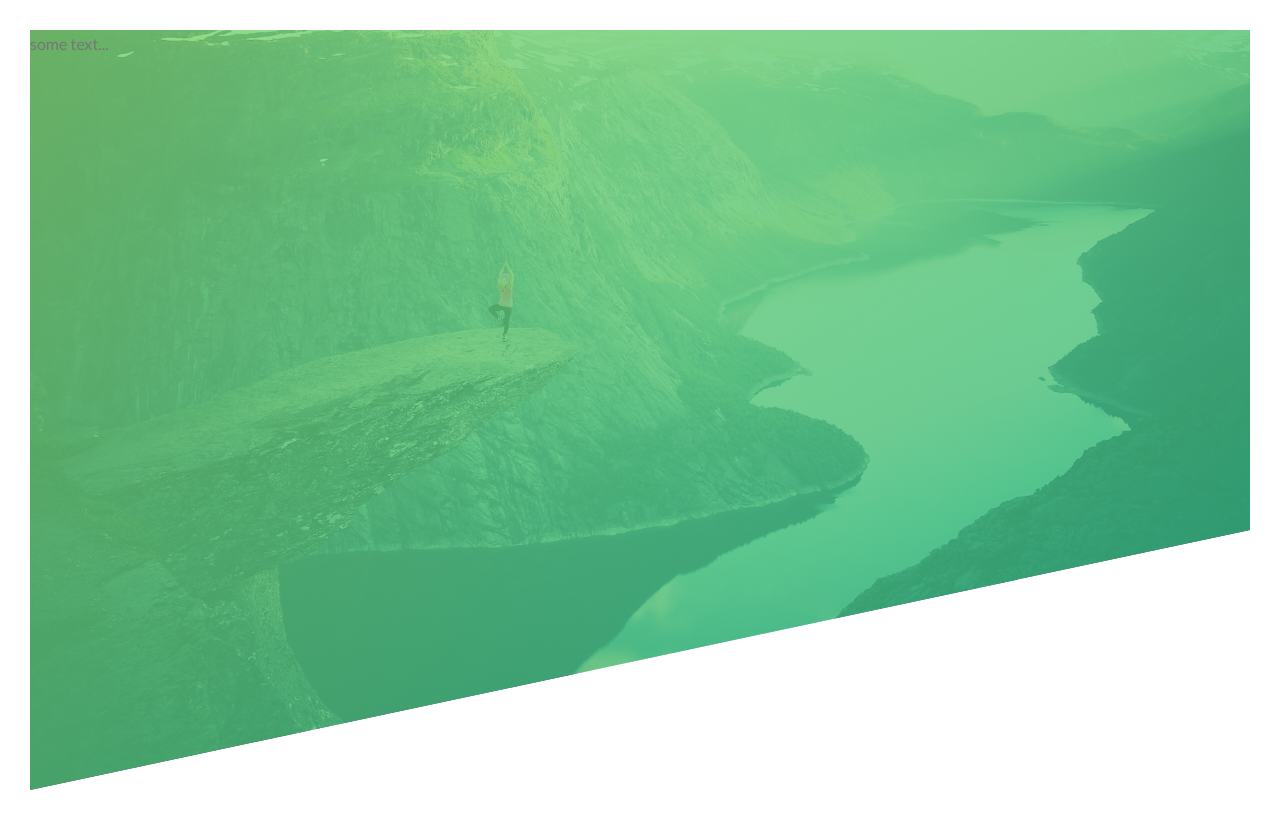
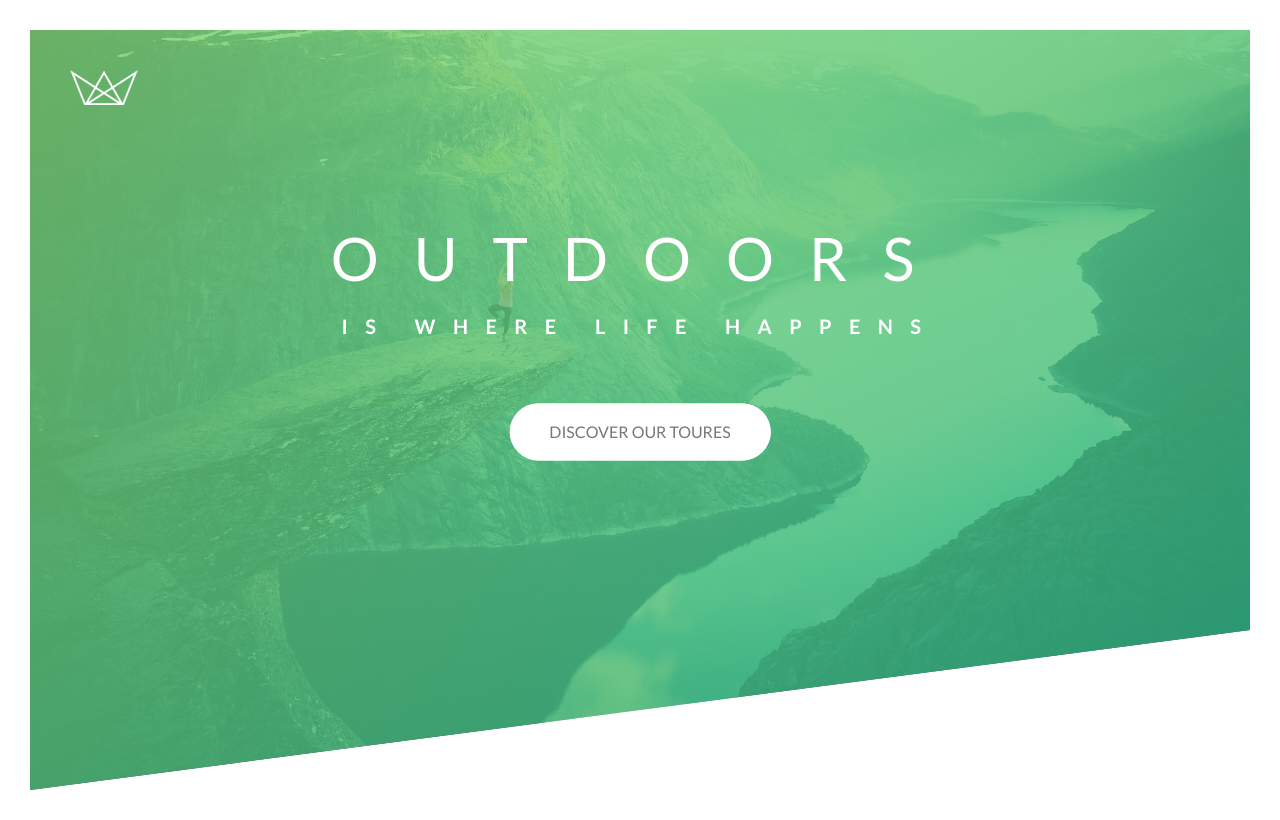
Before and after one commit to umed1989/touri_agency, a website: page index.html in a window 1280 px wide. Drawn offline with Linux system fonts and the light colour scheme.

Commit message:
added pseudo classes

```diff
--- a/css/style.css
+++ b/css/style.css
@@ -32,5 +32,141 @@ body {
     url(../img/hero.jpg);
   background-size: cover;
   background-position: top;
-  clip-path: polygon(0 0, 100% 0, 100% 500px, 0 100%);
+  position: relative;
+  clip-path: polygon(0 0, 100% 0, 100% 75vh, 0 100%);
 }
+
+.logo-box {
+  position: absolute;
+  left: 40px;
+  top: 40px;
+}
+
+.logo {
+  height: 35px;
+}
+
+.text-box {
+  position: absolute;
+  left: 50%;
+  top: 40%;
+  transform: translate(-50%, -50%);
+  text-align: center;
+}
+
+.heading-primary {
+  color: #fff;
+  text-transform: uppercase;
+  margin-bottom: 60px;
+  backface-visibility: hidden;
+}
+
+.heading-primary-main {
+  display: block;
+  font-size: 60px;
+  font-weight: 400;
+  letter-spacing: 35px;
+  animation: moveInLeft;
+  animation-duration: 3s;
+  animation-timing-function: ease-out;
+}
+
+.heading-primary-sub {
+  display: block;
+  font-size: 20px;
+  font-weight: 700;
+  letter-spacing: 17.4px;
+  animation: moveInRight 3s ease-out;
+}
+
+@keyframes moveInLeft {
+  0% {
+    opacity: 0;
+    transform: translateX(-100px);
+  }
+  80% {
+    transform: translateX(10px);
+  }
+  100% {
+    opacity: 1;
+    transform: translate(0);
+  }
+}
+
+@keyframes moveInRight {
+  0% {
+    opacity: 0;
+    transform: translateX(100px);
+  }
+  80% {
+    transform: translateX(-10px);
+  }
+  100% {
+    opacity: 1;
+    transform: translate(0);
+  }
+}
+
+@keyframes moveInBottom {
+  0% {
+    opacity: 0;
+    transform: translateY(30px);
+  }
+
+  100% {
+    opacity: 1;
+    transform: translate(0);
+  }
+}
+.btn:link,
+.btn:visited {
+  text-decoration: none;
+  text-transform: uppercase;
+  padding: 15px 40px;
+  display: inline-block;
+  border-radius: 100px;
+  transition: all 0.2s;
+  position: relative;
+}
+
+.btn:hover {
+  transform: trasnlateY(-3px);
+  box-shadow: 0 10px 20px rgba(0, 0, 0, 0.2);
+}
+
+.btn:active {
+  transform: translateY(-1px);
+  box-shadow: 0 5px 10px rgba(0, 0, 0, 0.2);
+}
+
+.btn-white {
+  background-color: #fff;
+  color: #777;
+}
+
+.btn-white::after {
+  background-color: white;
+}
+
+.btn::after {
+  content: "";
+  display: inline-block;
+  height: 100%;
+  width: 100%;
+  border-radius: 100px;
+  position: absolute;
+  top: 0;
+  left: 0;
+  z-index: -1;
+  transition: all 0.4s;
+}
+
+.btn:hover::after {
+  transform: scaleX(1.4) scaleY(1.6);
+  opacity: 0;
+}
+
+.btn-animated {
+  animation: moveInBottom 0.5s ease-out 0.75s;
+  animation-fill-mode: backwards;
+}
--- a/index.html
+++ b/index.html
@@ -15,6 +15,18 @@
     <title>Natours | Exciting tours for adventurous people</title>
   </head>
   <body>
-    <header class="header">some text...</header>
+    <header class="header">
+      <div class="logo-box">
+        <img src="./img/logo-white.png" alt="Logo" class="logo" />
+      </div>
+      <div class="text-box">
+        <h1 class="heading-primary">
+          <span class="heading-primary-main">Outdoors</span>
+          <span class="heading-primary-sub">is where life happens</span>
+        </h1>
+
+        <a href="#" class="btn btn-white btn-animated">Discover our toures</a>
+      </div>
+    </header>
   </body>
 </html>
```
Also changed, not shown: package.json (added, +22 -0 lines), 2 other files.
